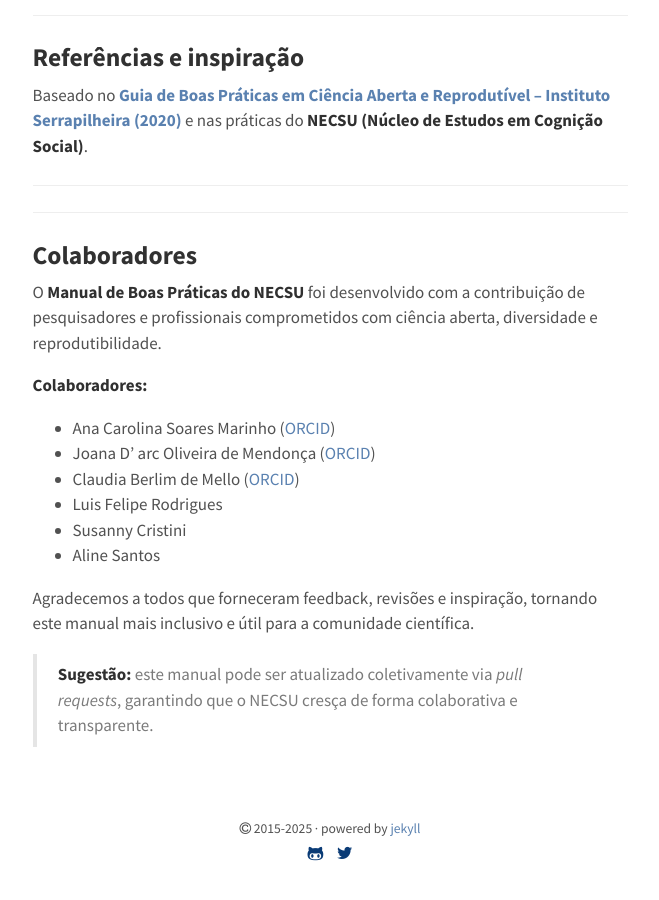
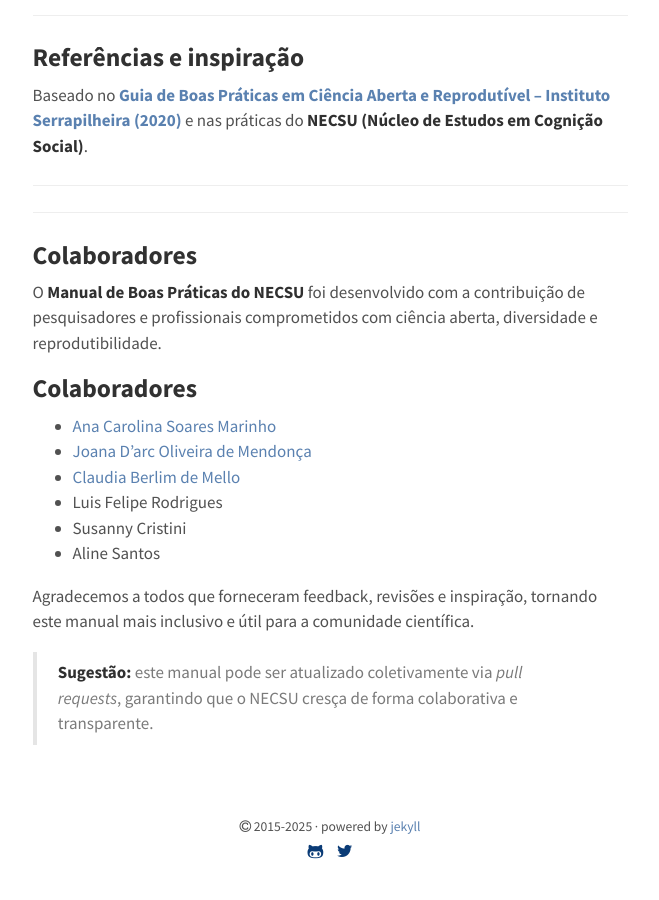
Before and after one commit to marinhocarolina/necsu-manual, a Jekyll site: the page built from index.md, in a window 1280 px wide and 900 px high, scrolled down 2838 px. Shown: the whole window, without its empty margins (310-969 px from the left). Built offline with Jekyll 4.4.1, drawn with Linux system fonts in a browser that asks for light colours; our own code applies the rules of GitHub Pages for plain Markdown files.

Commit message:
Fix formatting and update collaborators section

```diff
--- a/index.md
+++ b/index.md
@@ -111,10 +111,10 @@ Baseado no **[Guia de Boas Práticas em Ciência Aberta e Reprodutível – Inst
 
 O **Manual de Boas Práticas do NECSU** foi desenvolvido com a contribuição de pesquisadores e profissionais comprometidos com ciência aberta, diversidade e reprodutibilidade.
 
-**Colaboradores:**
-- Ana Carolina Soares Marinho ([ORCID](https://orcid.org/0000-0002-8456-4545))
-- Joana D' arc Oliveira de Mendonça ([ORCID]([https://orcid.org/0000-0001-6406-4116))
-- Claudia Berlim de Mello ([ORCID]([https://orcid.org/0000-0003-3953-3966))
+## Colaboradores
+- [Ana Carolina Soares Marinho](https://orcid.org/0000-0002-8456-4545)
+- [Joana D'arc Oliveira de Mendonça](https://orcid.org/0000-0001-6406-4116)
+- [Claudia Berlim de Mello](https://orcid.org/0000-0003-3953-3966)
 - Luis Felipe Rodrigues
 - Susanny Cristini
 - Aline Santos
```
Also changed, not shown: other parts of index.md (+1 -1 lines).
